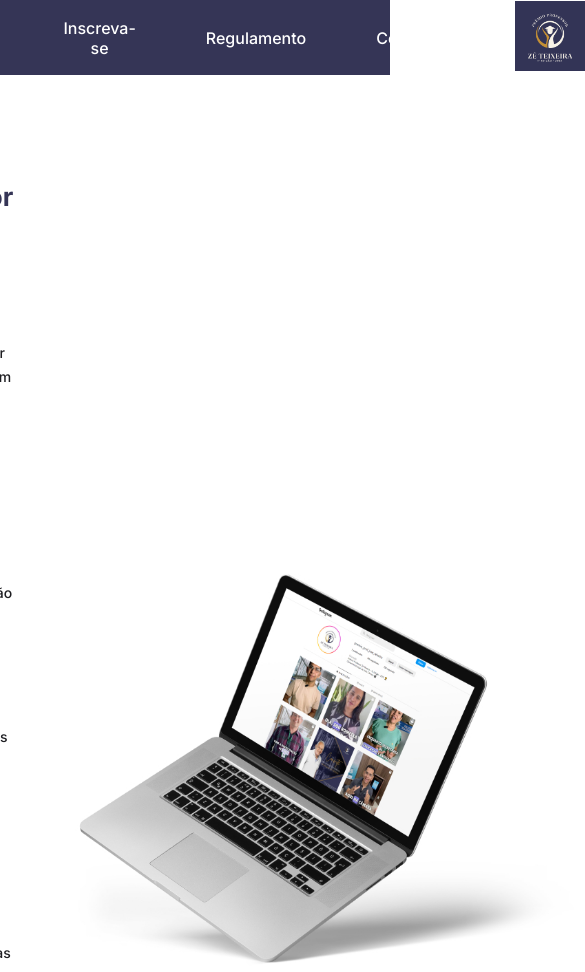
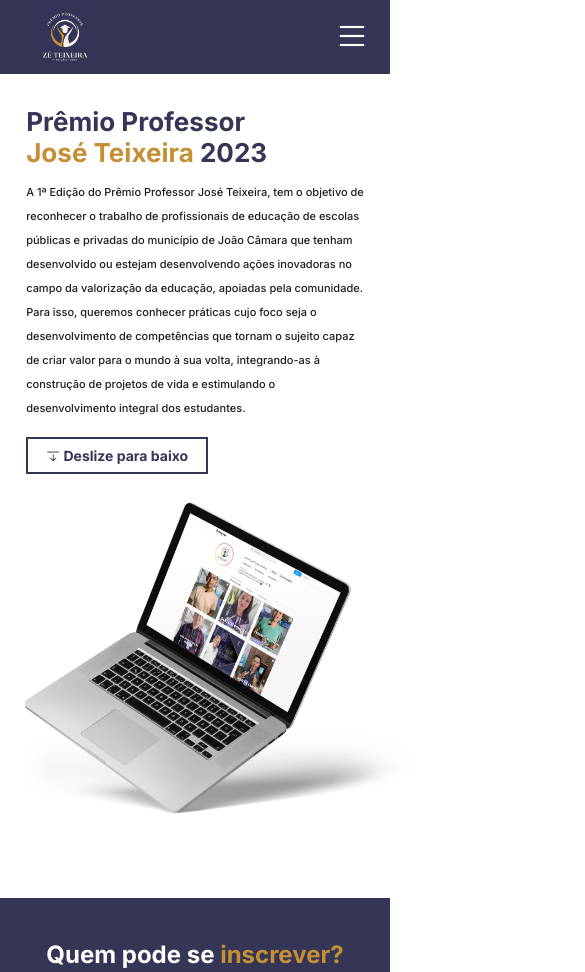
Before and after one commit to premiozeteixeira/linktree, a plain HTML site: page pages/site.html in a window 390 px wide. Shown: the top 972 px of the page, 585 px wide, since content can reach past the window. Drawn offline with nearby package versions, Linux system fonts and the light colour scheme.

Commit message:
Site responsivo

```diff
--- a/css/site.css
+++ b/css/site.css
@@ -9,35 +9,63 @@
     scroll-behavior: smooth;
 }
 
-
-/*Menu principal*/
+ul {
+    list-style: none;
+    padding: 0;
+    margin-right: 275px;
+    overflow: hidden;
+}
 
 nav {
     background-color: #353556;
+    padding: 0 20px;
     width: 100%;
-    height: 75px;
+    justify-content: space-between;
+}
+
+nav a {
+    color: #ffffff;
+}
+
+nav img {
+    width: 70px;
+    margin-left: 275px;
+}
+
+nav,
+ul {
     display: flex;
     flex-direction: row;
     align-items: center;
-    justify-content: center;
-    text-align: center;
 }
 
-.link {
-    color: #ffffff;
+li {
+    padding: 0 40px;
+}
+
+li a {
     text-decoration: none;
-    margin-left: 35px;
-    margin-right: 35px;
     font-size: 16px;
     font-weight: 500;
+    cursor: pointer;
 }
 
-.link:hover {
+button {
+    background-color: transparent;
+    border: none;
+    color: #ffffff;
+    font-size: 36px;
+    position: absolute;
+    right: 10px;
+    display: none;
+}
+
+button:hover {
     color: #C58F35;
 }
 
-.link img {
-    width: 70px;
+li a:hover {
+    color: #C58F35;
 }
 
 
@@ -164,3 +192,82 @@
 .botao2 i {
     margin-right: 8px;
 }
+
+button:hover~ul {
+    height: 250px;
+}
+
+.margin1 {
+    margin: 75px 120px 0px 300px;
+}
+
+.paper-margin {
+    margin-left: 62px;
+}
+
+.paper-size {
+    width: 400px;
+}
+
+@media (max-width: 700px) {
+    /*Menu responsivo*/
+    nav,
+    ul {
+        flex-direction: column;
+    }
+    nav {
+        align-items: flex-start;
+        width: 100%;
+    }
+    ul {
+        text-align: center;
+        margin-right: 0;
+        width: 100%;
+        height: 0;
+    }
+    li {
+        margin-bottom: 26px;
+        width: 100;
+    }
+    button {
+        display: flex;
+        margin-top: 14px;
+        margin-right: 10px;
+    }
+    nav img {
+        margin-left: 10px;
+        margin-top: 0px;
+        padding: 0;
+    }
+    .container {
+        flex-direction: column;
+        margin: 32px 26px 0px 26px;
+    }
+    .container .texto {
+        font-size: 11px;
+        font-weight: 500;
+    }
+    .container .photo1 img {
+        width: 400px;
+        margin: 32px 0 0 52px;
+    }
+    .container2 {
+        height: 500px;
+        width: 100%;
+    }
+    .container2 h1 {
+        font-size: 24px;
+        margin-bottom: 12px;
+    }
+    .container2 p {
+        width: 350px;
+        font-size: 10px;
+        line-height: 25px;
+    }
+    .paper-margin {
+        margin-top: 42px;
+    }
+    .paper-size {
+        width: 325px;
+    }
+}
--- a/pages/site.html
+++ b/pages/site.html
@@ -11,6 +11,7 @@
 
     <link rel="stylesheet" href="https://cdn.jsdelivr.net/npm/bootstrap-icons@1.10.5/font/bootstrap-icons.css">
 
+
     <link rel="stylesheet" href="../css/site.css">
     <title>Site Oficial</title>
 
@@ -18,20 +19,45 @@
 
 <body>
     <nav class="menu">
+        <div class="logo">
+            <a href="" class="link"><img src="../assets/logo2.png" alt=""></a>
+        </div>
+
+        <button><i class="bi bi-list"></i></button>
+        <ul>
+            <li>
+                <a href="#sobre" class="link">Sobre</a>
+            </li>
+            <li>
+                <a href="#participe" class="link">Como participar</a>
+            </li>
+            <li>
+                <a href="#inscreva" class="link">Inscreva-se</a>
+            </li>
+            <li>
+                <a href="#regulamento" class="link">Regulamento</a>
+            </li>
+            <li>
+                <a href="#social" class="link">Contatos</a>
+            </li>
+        </ul>
+    </nav>
+
+    <!--<nav class="menu">
         <a href="#sobre" class="link">Sobre</a>
         <a href="#participe" class="link">Como participar</a>
         <a href="#inscreva" class="link">Inscreva-se</a>
         <a href="#regulamento" class="link">Regulamento</a>
         <a href="#social" class="link">Contatos</a>
         <a href="" class="link"><img src="../assets/logo2.png" alt=""></a>
-    </nav>
+    </nav>-->
 
     <div class="container" style="margin-bottom: 75px;" id="sobre">
         <div class="sessao1">
             <h1 class="titulo">Prêmio Professor </br><span class="dourado">José Teixeira</span> 2023</h1>
             <p class="texto">
                 A 1ª Edição do Prêmio Professor José Teixeira, tem o objetivo de </br>reconhecer o trabalho de profissionais de educação de escolas </br>públicas e privadas do município de João Câmara que tenham </br> desenvolvido ou estejam desenvolvendo
-                ações inovadoras no </br>campo da valorização da educação, apoiadas pela comunidade. </br> Para isso, queremos conhecer práticas cujo foco seja o </br> desenvolvimento de competências que tornam o sujeito capaz </br> de criar valor para
+                ações inovadoras no </br>campo da valorização da educação, apoiadas pela comunidade. </br> Para isso, queremos conhecer práticas cujo foco seja o </br>desenvolvimento de competências que tornam o sujeito capaz </br> de criar valor para
                 o mundo à sua volta, integrando-as à </br>construção de projetos de vida e estimulando o </br>desenvolvimento integral dos estudantes.
                 </br>
                 </br>
@@ -53,7 +79,7 @@
         </p>
     </div>
 
-    <div class="container" style="margin: 75px 120px 0px 300px;" id="regulamento">
+    <div class="container margin1" id="regulamento">
         <div class="sessao1">
             <h1 class="titulo">Sobre as <span class="dourado">Inscrições</span> </br>e o <span class="dourado">Regulamento</span></h1>
             <p class="texto">
@@ -66,8 +92,8 @@
                 <a href="../Regulamento.pdf" download="Regulamento.pdf" class="botao-shadow"><i class="bi bi-download" style="margin-right: 8px;"></i> Baixe o regulamento</a>
             </p>
         </div>
-        <div class="photo1">
-            <img src="../assets/papermockup.jpg" alt="" style="width: 400px;">
+        <div class="paper-margin">
+            <img src="../assets/papermockup.jpg" alt="" class="paper-size">
         </div>
     </div>
 
@@ -96,7 +122,7 @@
         </div>
     </div>
 
-    <div class="container2 " id="social ">
+    <div class="container2 " id="social">
         <h1>Fale conosco!</h1>
         <a href="https://instagram.com/premio_prof_jose_teixeira" class="botao2 "><i class="bi bi-instagram " target="_blank"></i> Nosso instagram</a>
         <a href="mailto:premiozeteixeira@gmail.com" class="botao2 " target="_blank"><i class="bi bi-arrows-angle-contract "></i> Nosso e-mail</a>
```
